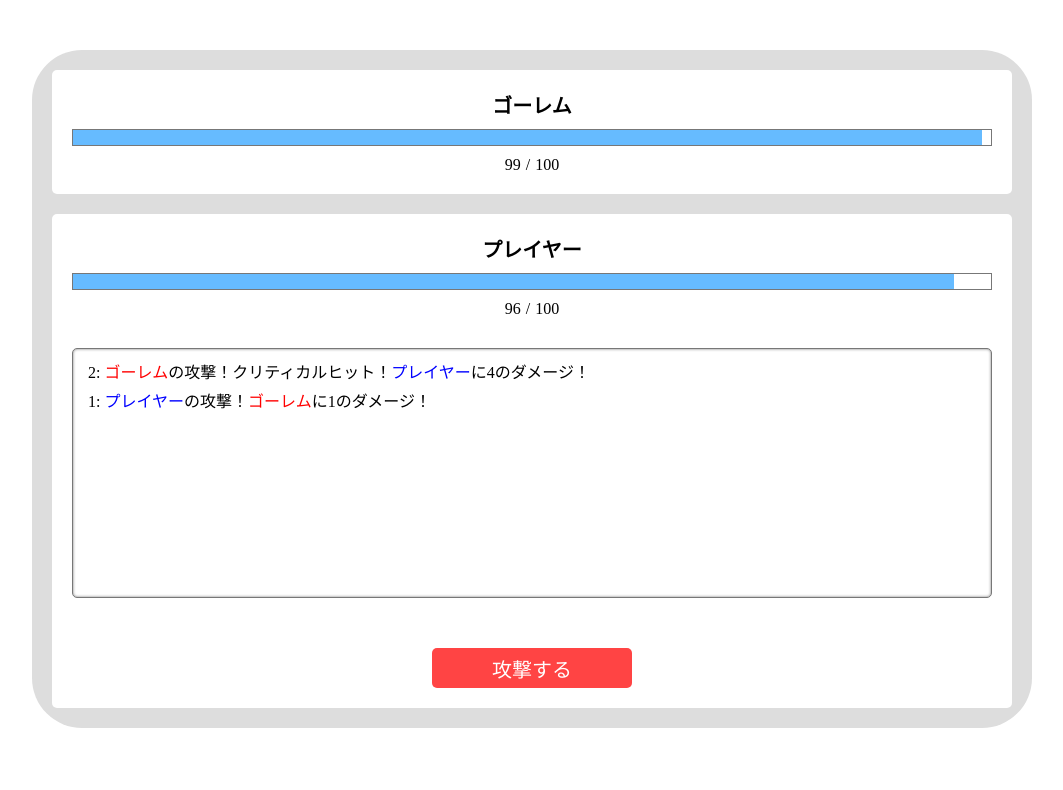
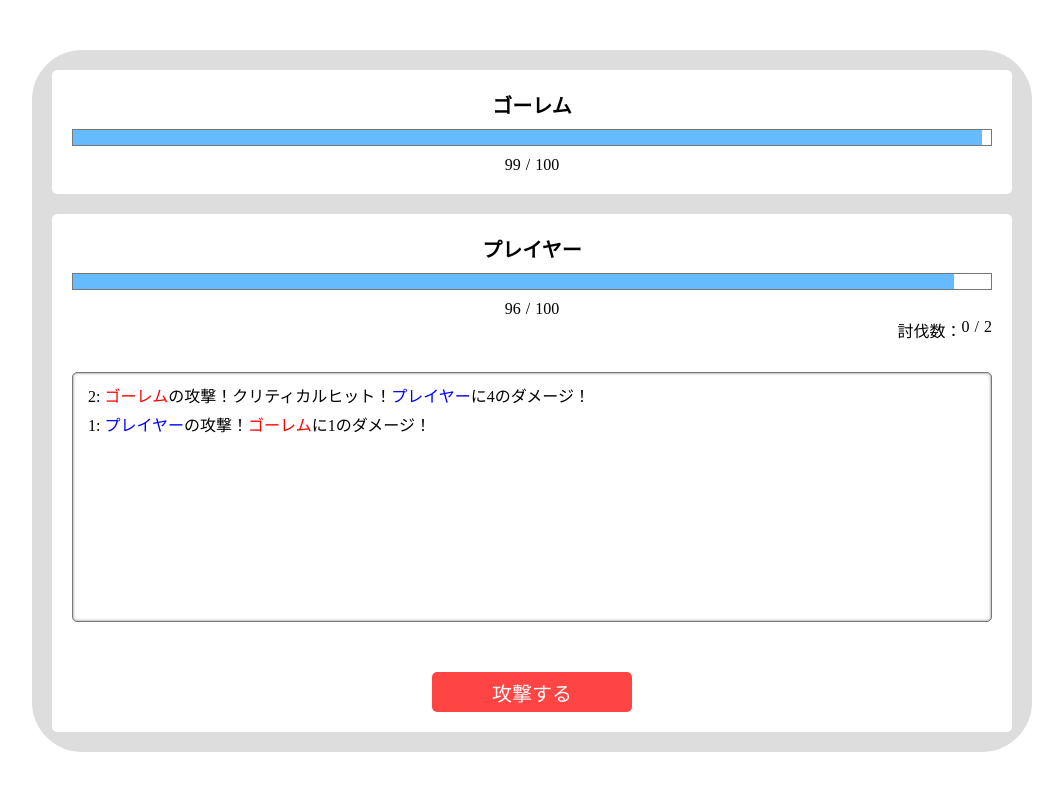
Before and after one commit to uavpliyc/Battle-game, a plain HTML site: page index.html in a window 1280 px wide. Both pictures are taken after a click on the button "攻撃する". Shown: the whole page, without its empty margins (108-1171 px from the left). Drawn offline with Linux system fonts and the light colour scheme; some packages are replaced by stand-ins of ours.

Commit message:
add killed_number

```diff
--- a/index.html
+++ b/index.html
@@ -29,6 +29,11 @@
       <div class="hp">
         <div id="currentPlayerHp"></div><div id="maxPlayerHp"></div>
       </div>
+      <div class="playerStatus">
+        <div class="killedNumbers">
+          討伐数：<div id="nowKilledNumber"></div><div id="targetKillNumber"></div>
+        </div>
+      </div>
       <ul id="logs" class="logs"></ul>
       <button id="attack" class="attack">攻撃する</button>
     </section>
--- a/script.js
+++ b/script.js
@@ -1,6 +1,8 @@
 const damageRange = 0.3;
       criticalHitRate = 0.1;
-let logIndex = 0;
+let logIndex = 0,
+    nowKilledNumber = 0,
+    targetKillNumber = 2;
 
 const playerData = {
   name: "プレイヤー",
@@ -69,6 +71,9 @@ insertText("enemyName", enemyData["name"]);
 insertText("currentEnemyHp", enemyData["hp"]);
 insertText("maxEnemyHp", enemyData["hp"]);
 
+insertText("nowKilledNumber", nowKilledNumber);
+insertText("targetKillNumber", targetKillNumber);
+
 document.getElementById("attack").addEventListener("click", function() {
   let victory = false,
       defeat = false;
@@ -121,6 +126,12 @@ document.getElementById("attack").addEventListener("click", function() {
   if (victory || defeat) {
     this.classList.add("deactive");
   }
+
+  if (victory) {
+    nowKilledNumber++;
+    insertText("nowKilledNumber", nowKilledNumber);
+  }
+
 });
 // const enemyLeftHp = document.getElementById("currentEnemyHpGaugeValue").style.width;
 // const playerLeftHp = document.getElementById("currentPlayerHpGaugeValue").style.width;
--- a/style.css
+++ b/style.css
@@ -63,6 +63,16 @@ section h2 {
   margin: 0 5px;
 }
 
+.killedNumbers {
+  display: flex;
+  justify-content: flex-end;
+}
+
+.killedNumbers > div:first-of-type::after {
+  content: "/";
+  margin: 0 5px;
+}
+
 .logs {
   border: 1px solid #777;
   border-radius: 5px;
```
